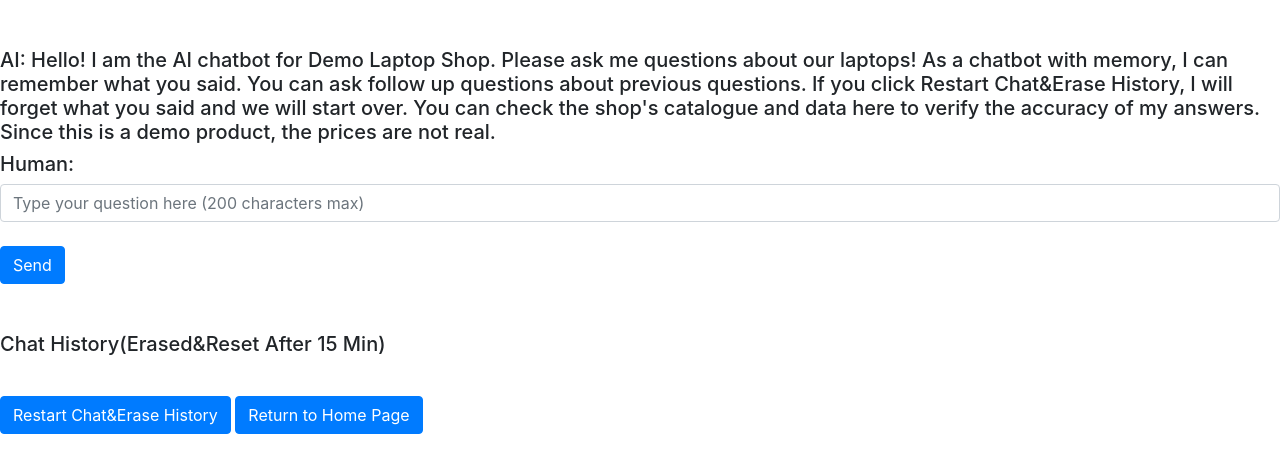
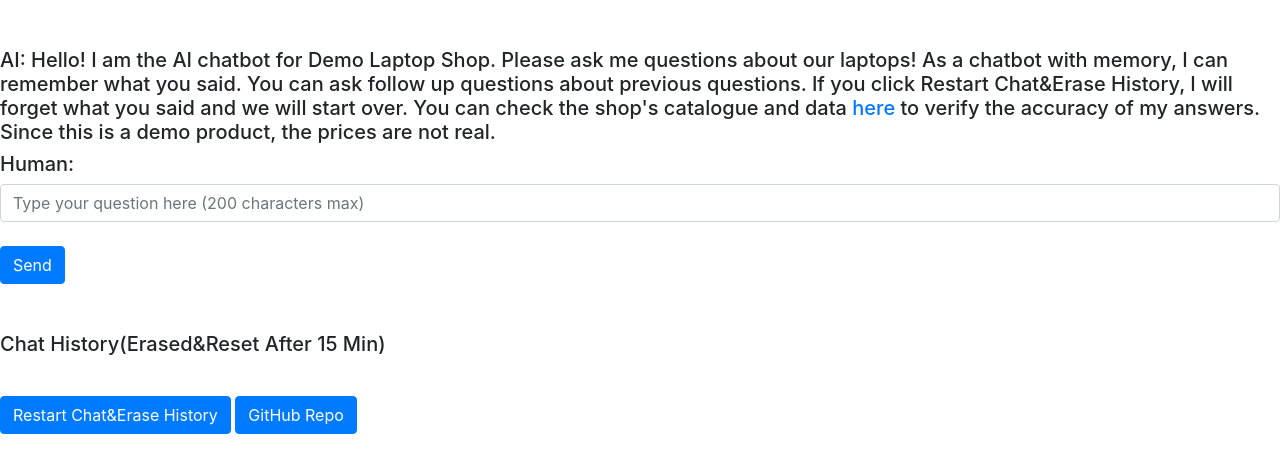
Before and after one commit to ashleyliu31/sql_llm_chatbot, a Flask app: page /chat in a window 1280 px wide. Shown: the top 473 px of the page. Run offline with Flask 3, Linux system fonts and the light colour scheme.

Commit message:
Update chat.html

```diff
--- a/templates/chat.html
+++ b/templates/chat.html
@@ -11,11 +11,11 @@ CHATBOT DEMO
     <h5>AI: Hello! I am the AI chatbot for Demo Laptop Shop. Please ask me questions about our laptops!
     As a chatbot with memory, I can remember what you said. You can ask follow up questions about previous questions.
     If you click Restart Chat&Erase History, I will forget what you said and we will start over.
-    You can check the shop's catalogue and data here to verify the accuracy of my answers. Since this is a demo product, the prices
+    You can check the shop's catalogue and data <a href="https://docs.google.com/spreadsheets/d/1BxQBYEoDvzWvYJmHOrCkawwXdATqE9m-bU9uRpMJui0/edit?usp=sharing">here</a> to verify the accuracy of my answers. Since this is a demo product, the prices
     are not real.</h5>
     <h5>Human:</h5>
     <form action="{{ url_for('chat') }}" method="post">
-        <input class="form-control" type="text" id="human_input" name="human_input" placeholder="Type your question here (200 characters max)" required="required" maxlength="99999999999"/>
+        <input class="form-control" type="text" id="human_input" name="human_input" placeholder="Type your question here (200 characters max)" required="required" maxlength="200"/>
         <br>
         <button type="submit" class="btn btn-primary">Send</button>
     </form>
@@ -32,7 +32,7 @@ CHATBOT DEMO
     <p> {{ chat_history|safe }} </p>
     <br>
      <a href="{{ url_for('erase_chat_history') }}" class="btn btn-primary">Restart Chat&Erase History</a>
-     <a href="{{ url_for('index') }}" class="btn btn-primary">Return to Home Page</a>
+     <a href="https://github.com/ashleyliu31/sql_llm_chatbot" class="btn btn-primary">GitHub Repo</a>
 
 </div>
 
```
